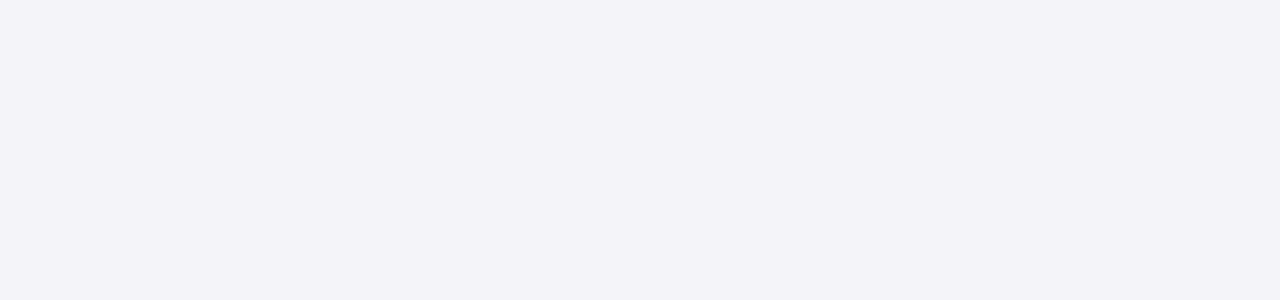
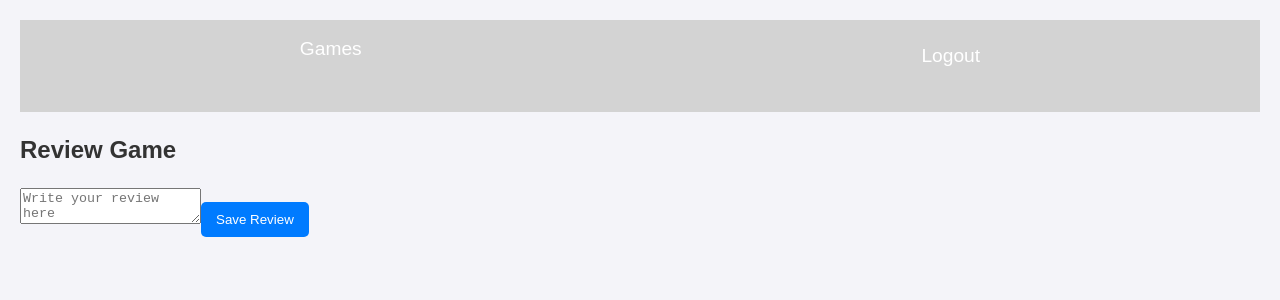
Before and after one commit to jeremywhitney/gamerrater-client, a React (Vite) app: page /games/1/review in a window 1280 px wide. Shown: the top 300 px of the page. Built offline with nearby package versions, Linux system fonts and the light colour scheme; sample sign-in values are in the browser's storage.

Commit message:
Created 'ReviewForm', updated routing, and added button to 'GameDetails' to navigate to form.

```diff
--- a/src/components/games/GameDetails.jsx
+++ b/src/components/games/GameDetails.jsx
@@ -1,6 +1,6 @@
 import { useEffect, useState } from "react";
 import { fetchSingleGame } from "../../services/gameService";
-import { useParams } from "react-router-dom";
+import { useParams, useNavigate } from "react-router-dom";
 import { fetchAllReviews } from "../../services/reviewService";
 import "./Games.css";
 
@@ -8,6 +8,7 @@ export const GameDetails = () => {
   const [game, setGame] = useState(null);
   const [reviews, setReviews] = useState([]);
   const { gameId } = useParams();
+  const navigate = useNavigate();
 
   useEffect(() => {
     const getGame = async () => {
@@ -37,7 +38,7 @@ export const GameDetails = () => {
     if (game) {
       return (
         <div className="game-details">
-          <h2 className="game-title">{game.title}</h2>
+          <h1 className="game-details-title">{game.title}</h1>
           <p className="game-info">Designer: {game.designer}</p>
           <p className="game-info">Year Released: {game.year_released}</p>
           <p className="game-info">
@@ -65,20 +66,26 @@ export const GameDetails = () => {
       .reverse()
       .map((review) => (
         <div key={review.id} className="review-container">
+          <h2 className="reviews-header">Reviews</h2>
+          <button className="review-game-button" onClick={handleReviewClick}>
+            Review Game
+          </button>
           <p>
             <strong>
               {review.player.first_name} {review.player.last_name}
             </strong>
           </p>
           <p>{review.review_text}</p>
-          <p>Rating: {review.rating}/10</p>
         </div>
       ));
   };
 
+  const handleReviewClick = () => {
+    navigate(`/games/${gameId}/review`);
+  };
+
   return (
     <>
-      <h1 className="details-header">Game Details</h1>
       {displayGame()}
       {displayReviews()}
     </>
--- a/src/components/games/Games.css
+++ b/src/components/games/Games.css
@@ -128,9 +128,11 @@ button:hover {
   box-shadow: 0px 4px 15px rgba(0, 0, 0, 0.1);
 }
 
-.game-title {
-  font-size: 1.2rem;
+.game-details-title {
+  font-size: 2.5rem;
+  text-align: center;
   color: #333;
+  margin-top: 20px;
   margin-bottom: 10px;
 }
 
@@ -140,13 +142,6 @@ button:hover {
   color: #555;
 }
 
-.details-header {
-  text-align: center;
-  font-size: 2.5rem;
-  color: #333;
-  margin-top: 20px;
-}
-
 .no-game {
   text-align: center;
   color: #999;
--- /dev/null
+++ b/src/components/reviews/ReviewForm.jsx
@@ -0,0 +1,41 @@
+import { useState } from "react";
+import { useNavigate, useParams } from "react-router-dom";
+import { createReview } from "../../services/reviewService";
+
+export const ReviewForm = () => {
+  const [reviewText, setReviewText] = useState("");
+  const { gameId } = useParams();
+  const navigate = useNavigate();
+
+  const handleSubmit = async (evt) => {
+    evt.preventDefault();
+
+    const reviewData = {
+      game: gameId,
+      review_text: reviewText
+    };
+
+    try {
+      await createReview(reviewData);
+      navigate(`/games/${gameId}`);
+    } catch (error) {
+      console.error("Error creating review:", error);
+    }
+  };
+
+  return (
+    <form className="review-form" onSubmit={handleSubmit}>
+      <h2 className="review-form-title">Review Game</h2>
+      <textarea
+        className="review-form-textarea"
+        value={reviewText}
+        onChange={(evt) => setReviewText(evt.target.value)}
+        placeholder="Write your review here"
+        required
+      />
+      <button className="review-form-button" type="submit">
+        Save Review
+      </button>
+    </form>
+  );
+};
--- a/src/views/ApplicationViews.jsx
+++ b/src/views/ApplicationViews.jsx
@@ -2,6 +2,7 @@ import { Routes, Route, Outlet } from "react-router-dom";
 import { NavBar } from "../components/nav/NavBar";
 import { Games } from "../components/games/Games.jsx";
 import { GameDetails } from "../components/games/GameDetails.jsx";
+import { ReviewForm } from "../components/reviews/ReviewForm.jsx";
 
 export const ApplicationViews = () => {
   return (
@@ -17,6 +18,7 @@ export const ApplicationViews = () => {
       >
         <Route path="/games" element={<Games />} />
         <Route path="/games/:gameId" element={<GameDetails />} />
+        <Route path="/games/:gameId/review" element={<ReviewForm />} />
       </Route>
     </Routes>
   );
```
Also changed, not shown: src/components/reviews/ReviewFormModal.jsx (deleted).
